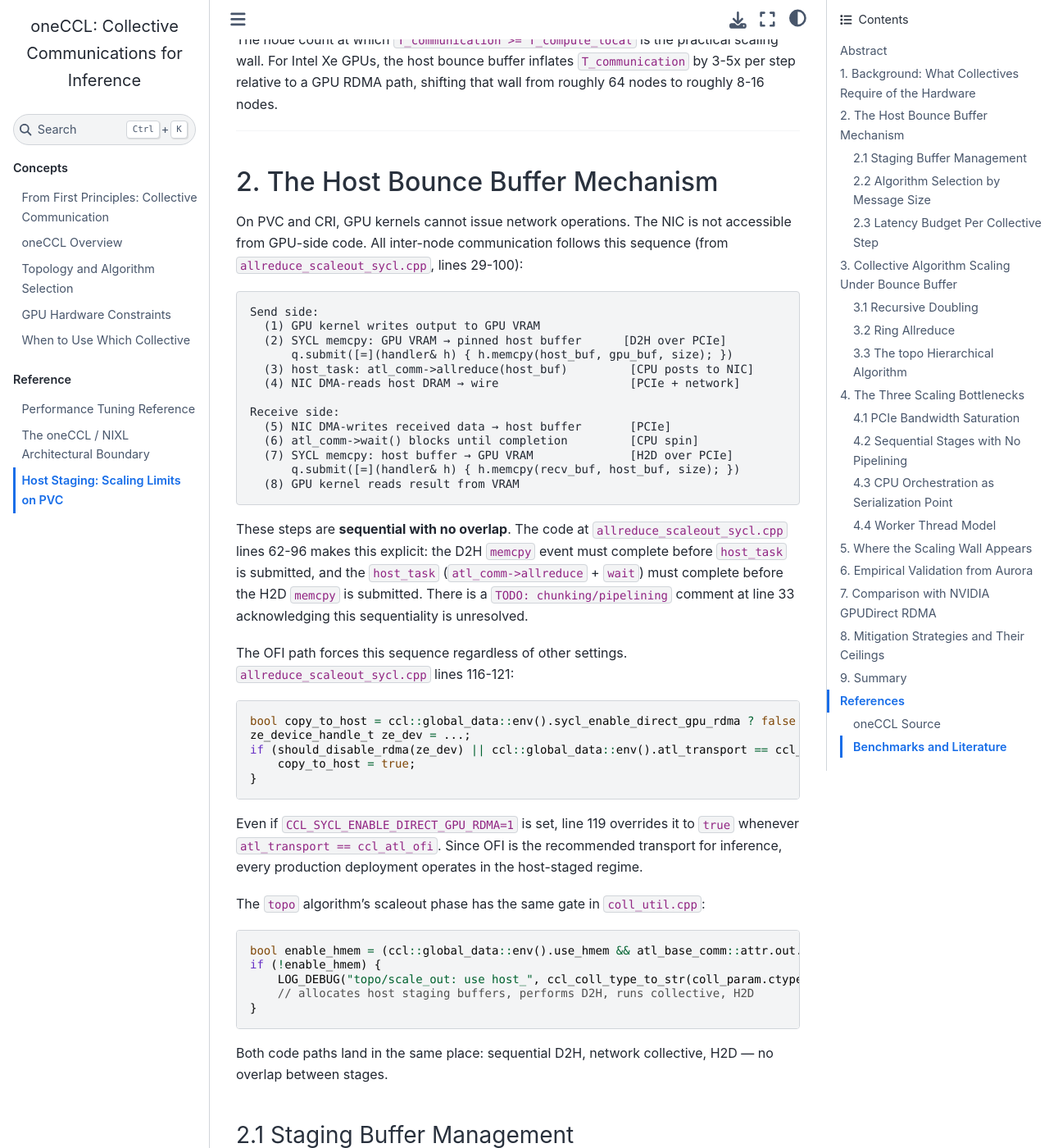
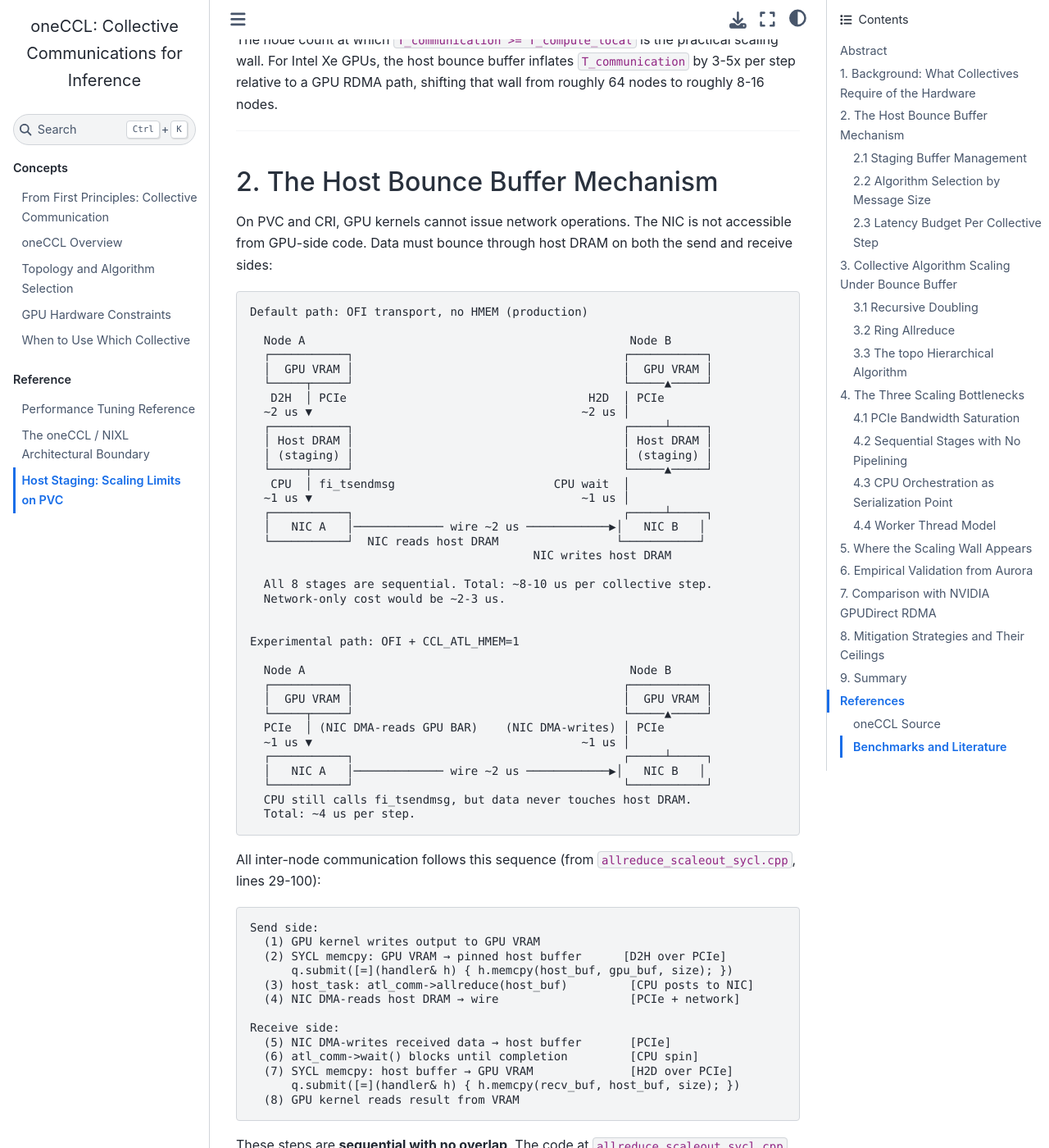
Before and after one commit to tsg-/oneccl-tutorial, a Jupyter Book: the page built from chapters/host_staging_scaling.md, in a window 1280 px wide and 1400 px high, scrolled down 1189 px. Shown: the whole window at 82% size. Built offline with Jupyter Book 1.0.4 settings and Sphinx 7.4.7 and the Sphinx Book theme 1.1.4, drawn with Linux system fonts in a browser that asks for light colours; pages that are not in the unit, such as notebooks, are missing from menus; some of the changed text lies outside the part shown.

Commit message:
Add ASCII staging diagram and reference for 8-16 node scaling claim
- Section 2: add side-by-side ASCII diagram showing default OFI host-staged
  path vs experimental HMEM path, with per-stage latency annotations
- Summary: add inline citation for the 8-16 node estimate pointing back to
  Section 5 derivation and citing Thakur/Chan alpha-beta model and Aurora
  empirical data (Ibeid arXiv:2512.04291)

Co-Authored-By: Claude Opus 4.6 <noreply@anthropic.com>

````diff
--- a/chapters/host_staging_scaling.md
+++ b/chapters/host_staging_scaling.md
@@ -53,8 +53,50 @@ wall from roughly 64 nodes to roughly 8-16 nodes.
 ## 2. The Host Bounce Buffer Mechanism
 
 On PVC and CRI, GPU kernels cannot issue network operations. The NIC is not
-accessible from GPU-side code. All inter-node communication follows this
-sequence (from `allreduce_scaleout_sycl.cpp`, lines 29-100):
+accessible from GPU-side code. Data must bounce through host DRAM on both
+the send and receive sides:
+
+```
+Default path: OFI transport, no HMEM (production)
+
+  Node A                                               Node B
+  ┌───────────┐                                       ┌───────────┐
+  │  GPU VRAM │                                       │  GPU VRAM │
+  └─────┬─────┘                                       └─────▲─────┘
+   D2H  │ PCIe                                   H2D  │ PCIe
+  ~2 us ▼                                       ~2 us │
+  ┌───────────┐                                       ┌─────┴─────┐
+  │ Host DRAM │                                       │ Host DRAM │
+  │ (staging) │                                       │ (staging) │
+  └─────┬─────┘                                       └─────▲─────┘
+   CPU  │ fi_tsendmsg                       CPU wait  │
+  ~1 us ▼                                       ~1 us │
+  ┌───────────┐                                       ┌─────┴─────┐
+  │   NIC A   │───────────── wire ~2 us ────────────▶│   NIC B   │
+  └───────────┘  NIC reads host DRAM                 └───────────┘
+                                         NIC writes host DRAM
+
+  All 8 stages are sequential. Total: ~8-10 us per collective step.
+  Network-only cost would be ~2-3 us.
+
+
+Experimental path: OFI + CCL_ATL_HMEM=1
+
+  Node A                                               Node B
+  ┌───────────┐                                       ┌───────────┐
+  │  GPU VRAM │                                       │  GPU VRAM │
+  └─────┬─────┘                                       └─────▲─────┘
+  PCIe  │ (NIC DMA-reads GPU BAR)    (NIC DMA-writes) │ PCIe
+  ~1 us ▼                                       ~1 us │
+  ┌───────────┐                                       ┌─────┴─────┐
+  │   NIC A   │───────────── wire ~2 us ────────────▶│   NIC B   │
+  └───────────┘                                       └───────────┘
+  CPU still calls fi_tsendmsg, but data never touches host DRAM.
+  Total: ~4 us per step.
+```
+
+All inter-node communication follows this sequence
+(from `allreduce_scaleout_sycl.cpp`, lines 29-100):
 
 ```
 Send side:
@@ -536,7 +578,11 @@ The practical scaling limit for decode inference (small messages,
 latency-critical, OFI transport) is approximately 8-16 nodes with current
 oneCCL defaults. Beyond this point, allreduce latency exceeds per-layer
 compute time and tensor parallelism degrades efficiency faster than it
-improves throughput.
+improves throughput. (This estimate is derived in Section 5 using the
+alpha-beta latency model [Thakur et al., IJHPCA 2005; Chan et al., 2007],
+PVC tile FLOPS from Intel product specifications, staged alpha of 8-12 us
+per collective step measured from oneCCL source in Section 2, and validated
+against empirical Aurora data [Ibeid et al., arXiv:2512.04291].)
 
 ---
 
````
